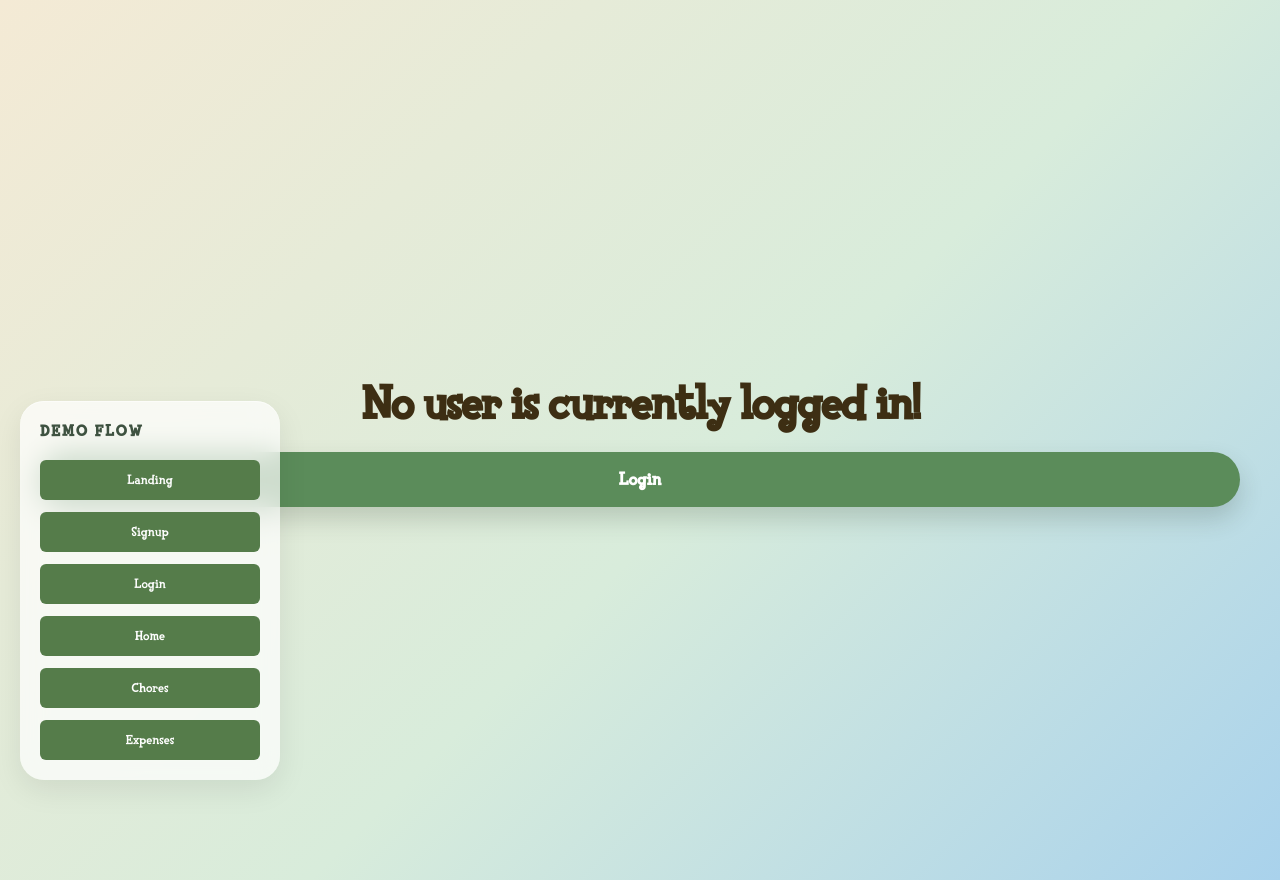
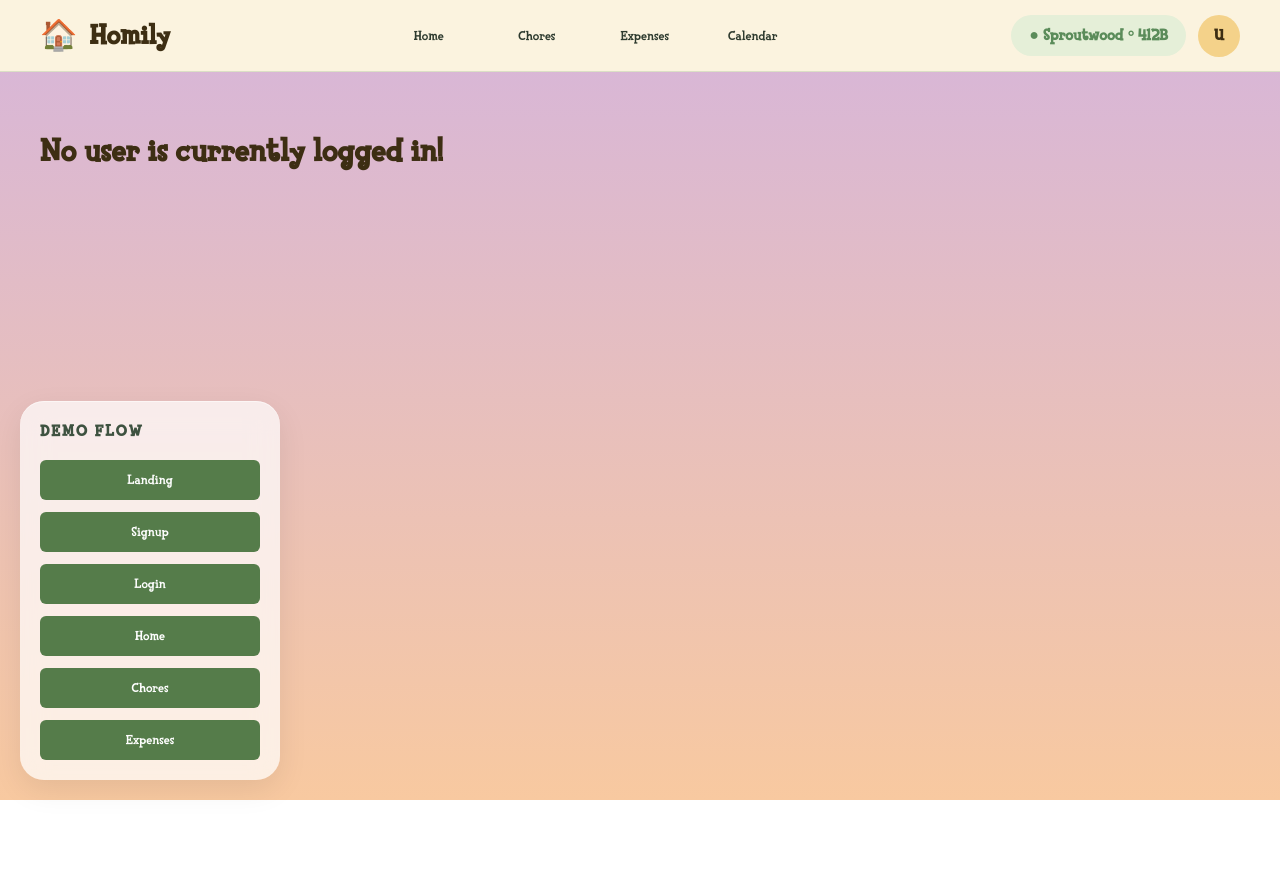
Before and after one commit to michelllinstar/Homiely_CS35L, a React (Create React App) app in the folder frontend/: page /home in a window 1280 px wide. After the commit the page ends 800 px from the top, so only its background shows below. Built offline with nearby package versions, Linux system fonts and the light colour scheme.

Commit message:
changed css for landing page at night mode. Front-end implementation for home page and created components for it

```diff
--- /dev/null
+++ b/frontend/src/components/Home_components/AppNavbar.css
@@ -0,0 +1,72 @@
+.app-navbar {
+  position: fixed;
+  top: 0;
+  left: 0;
+  width: 100%;
+  height: 72px;
+  padding: 0 40px;
+  background: #fbf3df;
+  display: flex;
+  align-items: center;
+  justify-content: space-between;
+  z-index: 900;
+  box-sizing: border-box;
+  border-bottom: 1px solid rgba(91, 140, 90, 0.2);
+}
+
+.brand {
+  display: flex;
+  align-items: center;
+  gap: 12px;
+}
+
+.brand span {
+  font-size: 30px;
+}
+
+.brand h2 {
+  margin: 0;
+  font-size: 28px;
+}
+
+.nav-links {
+  display: flex;
+  gap: 12px;
+}
+
+.nav-links .button {
+  padding: 10px 16px;
+  border-radius: 12px;
+  background: transparent;
+  color: #2d3a2e;
+  box-shadow: none;
+}
+
+.nav-links .button:hover {
+  background: #dbe8cc;
+}
+
+.nav-user {
+  display: flex;
+  align-items: center;
+  gap: 12px;
+}
+
+.group-pill {
+  background: #e5efd8;
+  color: #5b8c5a;
+  padding: 10px 18px;
+  border-radius: 999px;
+  font-weight: 800;
+}
+
+.avatar {
+  width: 42px;
+  height: 42px;
+  border-radius: 50%;
+  background: #f4d28a;
+  display: flex;
+  align-items: center;
+  justify-content: center;
+  font-weight: 900;
+}
--- /dev/null
+++ b/frontend/src/components/Home_components/AppNavbar.jsx
@@ -0,0 +1,28 @@
+import "./AppNavbar.css";
+import Button from "../Button";
+import { useAuth } from "../../pages/AuthContext";
+
+export default function AppNavbar() {
+  const { user } = useAuth();
+
+  return (
+    <nav className="app-navbar">
+      <div className="brand">
+        <span>🏠</span>
+        <h2>Homily</h2>
+      </div>
+
+      <div className="nav-links">
+        <Button label="Home" to="/home" />
+        <Button label="Chores" to="/chores" />
+        <Button label="Expenses" to="/expenses" />
+        <Button label="Calendar" to="/calendar" />
+      </div>
+
+      <div className="nav-user">
+        <span className="group-pill">● Sproutwood · 412B</span>
+        <span className="avatar">{user?.name?.[0] || "U"}</span>
+      </div>
+    </nav>
+  );
+}
--- /dev/null
+++ b/frontend/src/components/Home_components/HomeTabs.css
@@ -0,0 +1,61 @@
+.home-tabs {
+  background: rgba(255, 252, 244, 0.5);
+  border: 2px solid rgba(255, 255, 255, 0.65);
+  border-radius: 20px;
+  padding: 24px;
+  margin-bottom: 20px;
+  box-shadow: 0 14px 30px rgba(45, 58, 46, 0.1);
+}
+
+.tabs-header {
+  display: flex;
+  justify-content: space-between;
+  align-items: center;
+}
+
+.tabs-header h2 {
+  margin: 0;
+  font-size: 26px;
+}
+
+.tabs-header p {
+  margin: 0;
+  color: #3e5240;
+}
+
+.roommate-grid {
+  display: grid;
+  grid-template-columns: repeat(4, 1fr);
+  gap: 14px;
+  margin-top: 18px;
+}
+
+.roommate-card {
+  background: rgba(255, 252, 244, 0.7);
+  border-radius: 16px;
+  padding: 14px;
+  display: flex;
+  align-items: center;
+  gap: 12px;
+}
+
+.circle {
+  width: 46px;
+  height: 46px;
+  border-radius: 50%;
+  background: #a8d5a2;
+  display: flex;
+  align-items: center;
+  justify-content: center;
+  font-weight: 900;
+}
+
+.roommate-card h3 {
+  margin: 0;
+  font-size: 16px;
+}
+
+.roommate-card p {
+  margin: 4px 0 0;
+  font-size: 13px;
+}
--- /dev/null
+++ b/frontend/src/components/Home_components/HomeTabs.jsx
@@ -0,0 +1,31 @@
+import "./HomeTabs.css";
+
+export default function HomeTabs() {
+  const roommates = [
+    { initials: "EC", name: "Emma", status: "home · Available" },
+    { initials: "JH", name: "Jerry", status: "out · In class" },
+    { initials: "TL", name: "Thomas", status: "home · Available" },
+    { initials: "ML", name: "You", status: "out · Working" },
+  ];
+
+  return (
+    <section className="home-tabs">
+      <div className="tabs-header">
+        <h2>Sproutwood Hall · 412B</h2>
+        <p>4 roommates · since Sept 2025</p>
+      </div>
+
+      <div className="roommate-grid">
+        {roommates.map((person) => (
+          <div className="roommate-card" key={person.name}>
+            <div className="circle">{person.initials}</div>
+            <div>
+              <h3>{person.name}</h3>
+              <p>{person.status}</p>
+            </div>
+          </div>
+        ))}
+      </div>
+    </section>
+  );
+}
--- a/frontend/src/pages/Home/Home.css
+++ b/frontend/src/pages/Home/Home.css
@@ -1,116 +1,131 @@
-/* Home.css */
-@font-face {
-    font-family: 'Homiely';
-    src: url('../../assets/qlarendon.otf') format('opentype');
-    font-weight: normal;
-    font-style: normal;
+.home-page {
+  min-height: 100vh;
+  background: linear-gradient(180deg, #d6b5db 0%, #f8c9a0 100%);
+  color: #2d3a2e;
 }
 
-body {
-    font-family: 'Homiely', 'Helvetica', 'Arial', sans-serif;
+.home-shell {
+  max-width: 1250px;
+  margin: 0 auto;
+  padding: 110px 40px 60px;
 }
 
-@font-face {
-    font-family: 'HomielySubfont';
-    src: url('../../assets/FinkHeavyR.ttf') format('opentype');
-    font-weight: normal;
-    font-style: normal;
+.hero-section {
+  display: grid;
+  grid-template-columns: 1fr 420px;
+  align-items: center;
+  gap: 40px;
+  margin-bottom: 32px;
 }
 
-h2, h3, p {
-    font-family: 'HomielySubfont', 'Helvetica', 'Arial', sans-serif;
+.greeting {
+  font-size: 20px;
+  font-style: italic;
+  margin-bottom: 8px;
 }
 
-.home-page {
-  min-height: 100vh;
-  background: linear-gradient(
-    135deg,
-    #f4ead5 0%,
-    #d8ecdb 55%,
-    #a9d2ec 100%
-  );
+.hero-section h1 {
+  font-size: 64px;
+  line-height: 1;
+  margin: 0;
+}
 
+.hero-section h1 span {
+  color: #5b8c5a;
+}
+
+.hero-subtitle {
+  max-width: 520px;
+  font-size: 18px;
+  line-height: 1.5;
+}
+
+.hero-buttons {
+  display: flex;
+  gap: 14px;
+  margin-top: 24px;
+}
+
+.hero-buttons button {
+  padding: 15px 24px;
+  border: none;
+  border-radius: 999px;
+  background: #5b8c5a;
+  color: white;
+  font-weight: 800;
+  cursor: pointer;
+  box-shadow: 0 8px 0 rgba(45, 58, 46, 0.25);
+}
+
+.secondary-button {
+  background: #fff7ee !important;
+  color: #2d3a2e !important;
+}
+
+.house-card {
+  height: 280px;
+  border-radius: 32px;
+  background: rgba(255, 255, 255, 0.28);
   display: flex;
   flex-direction: column;
+  align-items: center;
   justify-content: center;
-  align-items: center;
-
-  text-align: center;
-
-  color: #2d3a2e;
-
-  padding: 40px;
+  font-size: 110px;
+  box-shadow: 0 20px 50px rgba(45, 58, 46, 0.12);
 }
 
-.home-page h1 {
-  font-size: 48px;
-  font-weight: bold;
-  letter-spacing: -1.5px;
+.house-card p {
+  font-size: 18px;
+  font-weight: 800;
+}
+
+.stats-grid {
+  display: grid;
+  grid-template-columns: repeat(4, 1fr);
+  gap: 18px;
+  margin-bottom: 22px;
+}
+
+.stat-card,
+.panel {
+  background: rgba(255, 252, 244, 0.55);
+  border: 2px solid rgba(255, 255, 255, 0.65);
+  border-radius: 18px;
+  padding: 22px;
+  box-shadow: 0 14px 30px rgba(45, 58, 46, 0.1);
+}
+
+.stat-card p {
+  text-transform: uppercase;
+  font-size: 13px;
+  font-weight: 900;
+  color: #5b8c5a;
   margin: 0 0 8px;
 }
 
-.home-page label {
-  display: block;
-  text-align: left;
-  font-size: 13px;
-  font-weight: bold;
-  color: #3e5240;
-  margin-bottom: 6px;
+.stat-card h2 {
+  font-size: 32px;
+  margin: 0;
 }
 
-.home-page input {
-  width: 100%;
-  box-sizing: border-box;
-  padding: 13px 16px;
-  border: none;
-  border-radius: 999px;
-  font-size: 15px;
-  font-family: Arial, sans-serif;
-  color: #2d3a2e;
-  background: white;
-  box-shadow: 0 10px 24px rgba(0, 0, 0, 0.08);
-  outline: none;
-  margin-bottom: 1rem;
-  transition: box-shadow 0.2s ease;
+.stat-card span {
+  font-size: 14px;
 }
 
-.home-page input:focus {
-  box-shadow: 0 10px 24px rgba(0, 0, 0, 0.14);
+.peach {
+  background: rgba(255, 214, 195, 0.55);
 }
 
-.home-page button {
-  width: 100%;
-  padding: 16px 34px;
-  border: none;
-  border-radius: 999px;
-  font-size: 18px;
-  font-weight: bold;
-  cursor: pointer;
-  background: #5b8c5a;
-  color: white;
-  box-shadow: 0 12px 24px rgba(45, 58, 46, 0.2);
-  transition: all 0.2s ease;
-  margin-top: 0.5rem;
+.blue {
+  background: rgba(218, 230, 255, 0.55);
 }
 
-.home-page button:hover {
-  background: #4f7d4e;
-  transform: translateY(-3px);
+.orange {
+  background: rgba(255, 224, 188, 0.55);
 }
 
-.home-page button:active {
-  transform: translateY(0);
+.bottom-grid {
+  display: grid;
+  grid-template-columns: 2fr 1fr;
+  gap: 18px;
 }
-
-.forest-link {
-  color: #3e5240;
-  font-weight: bold;
-  text-decoration: none;
-  border-bottom: 1.5px solid #5b8c5a;
-  transition: all 0.2s ease;
-}
-
-.forest-link:hover {
-  color: #5b8c5a;
-  border-bottom-color: transparent;
-}
--- a/frontend/src/pages/Home/Home.jsx
+++ b/frontend/src/pages/Home/Home.jsx
@@ -1,29 +1,94 @@
-import "./Home.css";
-import { useAuth } from "../AuthContext"
-import Button from "../../components/Button";
+ import "./Home.css";
+import { useAuth } from "../AuthContext";
+import AppNavbar from "../../components/Home_components/AppNavbar";
+import HomeTabs from "../../components/Home_components/HomeTabs";
+export default function Home() {
+  const { user } = useAuth();
 
-export default function Home() {
-  const { user, logout } = useAuth();
+  if (!user) {
+    return (
+      <div className="home-page">
+        <AppNavbar />
+        <main className="home-shell">
+          <h1>No user is currently logged in!</h1>
+        </main>
+      </div>
+    );
+  }
 
-  // console.log(user.name);
-  // console.log(user.email);
   return (
     <div className="home-page">
-      {user ? (
-        <>
-          <h1>Welcome, {user.name}!</h1>
-          <p>Email: {user.email}</p>
-          <Button to="/expenses" label="Expenses" />
-          <Button to="/chores" label="Chores" />
-          <Button to="/calendar" label="Calendar" />
-          <Button onClick={logout} label="Logout" />
-        </>
-      ) : (
-        <>
-          <h1>No user is currently logged in!</h1>
-          <Button to="/login" label="Login" />
-        </>
-      )}
+      <AppNavbar />
+
+      <main className="home-shell">
+        <section className="hero-section">
+          <div>
+            <p className="greeting">Good morning,</p>
+            <h1>
+              welcome home,
+              <br />
+              <span>{user.name}.</span>
+            </h1>
+
+            <p className="hero-subtitle">
+              The hall is cozy — 2 of your roommates are home. You have 2 chores left this week.
+            </p>
+
+            <div className="hero-buttons">
+              <button>See my chores</button>
+              <button className="secondary-button">$49.10 owed to you</button>
+            </div>
+          </div>
+
+          <div className="house-card">
+            🏡
+            <p>Homily House</p>
+          </div>
+        </section>
+
+        <section className="stats-grid">
+          <div className="stat-card">
+            <p>Today's chores</p>
+            <h2>3</h2>
+            <span>2 still open</span>
+          </div>
+
+          <div className="stat-card peach">
+            <p>Group balance</p>
+            <h2>$49.10</h2>
+            <span>owed to you</span>
+          </div>
+
+          <div className="stat-card blue">
+            <p>Free together</p>
+            <h2>Sat 6pm</h2>
+            <span>all 4 available</span>
+          </div>
+
+          <div className="stat-card orange">
+            <p>Pip's mood</p>
+            <h2>🌿 cozy</h2>
+            <span>house is tidy</span>
+          </div>
+        </section>
+
+        <HomeTabs />
+
+        <section className="bottom-grid">
+          <div className="panel">
+            <h2>Around the house</h2>
+            <p>✅ Emma checked off Take out kitchen trash</p>
+            <p>🧾 Thomas added $24.00 — Toilet paper</p>
+            <p>🧹 Jerry completed Vacuum living room</p>
+          </div>
+
+          <div className="panel">
+            <h2>Up next</h2>
+            <p>🧹 Mop kitchen floor</p>
+            <p>Today · 7:00 PM · You</p>
+          </div>
+        </section>
+      </main>
     </div>
   );
 }
--- a/frontend/src/pages/Landing/Landing.css
+++ b/frontend/src/pages/Landing/Landing.css
@@ -208,7 +208,13 @@ body {
 }
 
 .landing-hero.night {
-  background: linear-gradient(160deg, #1a1035 0%, #2d1b4e 50%, #1a2a4a 100%);
+  background: linear-gradient(
+    160deg,
+    #4f6fa8 0%,
+    #7f82c8 42%,
+    #b49bcf 72%,
+    #e7b9b2 100%
+  );
 }
 /* ── Shared section base ── */
 .section {
```
